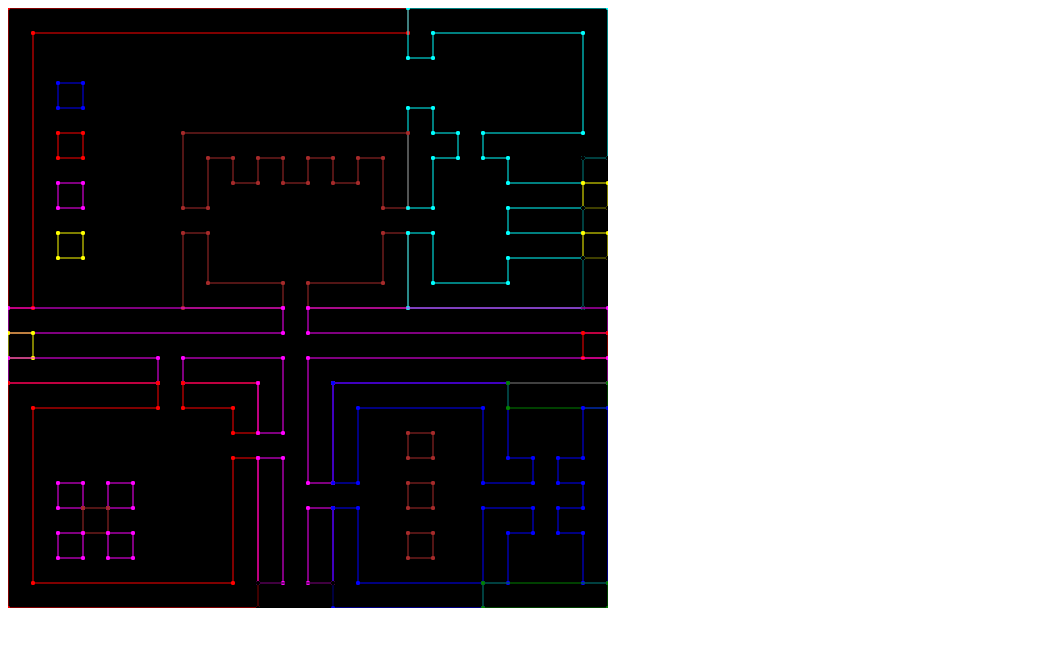
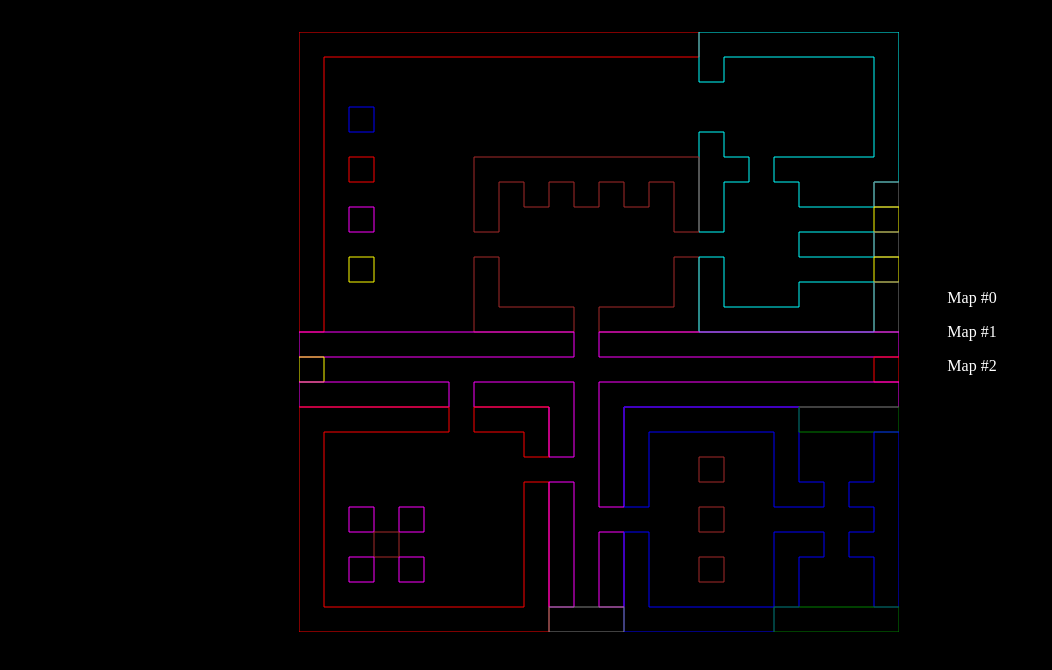
Before and after one commit to lstkenny/raycast, a plain HTML site: page index.html in a window 1280 px wide. Shown: the whole page, without its empty margins (0-1052 px from the left). Drawn offline with Linux system fonts and the light colour scheme.

Commit message:
Add css styles; Add map selection menu;

```diff
--- a/index.html
+++ b/index.html
@@ -2,6 +2,29 @@
 <html>
 <head>
 	<title>Ray cast</title>
+	<style type="text/css">
+		* {
+			padding: 0;
+			margin: 0;
+		}
+		body {
+			background: #000;
+			display: flex;
+			justify-content: center;
+			align-items: center;
+			color: #fff;
+		}
+		canvas {
+			margin: 2em;
+		}
+		#menu a {
+			width: 100%;
+			display: block;
+			margin: 1em;
+			color: #fff;
+			text-decoration: none;
+		}
+	</style>
 </head>
 <body>
 <script type="module" src="./index.js"></script>
--- a/index.js
+++ b/index.js
@@ -243,6 +243,14 @@ function convertMap() {
 	})
 }
 
+function setupMap(mapID) {
+	walls = []
+	vertices = []
+	map = maps[mapID]
+	convertMap()
+	vertices = getVertices(walls)
+}
+
 function drawLine(a, b, color = 1) {
 	ctx.beginPath()
 	ctx.moveTo(a.x, a.y)
@@ -250,8 +258,8 @@ function drawLine(a, b, color = 1) {
 	ctx.strokeStyle = tiles.colors[color]
 	ctx.lineWidth = 1
 	ctx.stroke()
-	drawPoint(a, color)
-	drawPoint(b, color)
+	// drawPoint(a, color)
+	// drawPoint(b, color)
 }
 
 function drawPoint(p, color = 1, r = 2) {
@@ -281,7 +289,7 @@ document.body.appendChild(cnv)
 const tiles = {
 	width: 25,
 	height: 25,
-	colors: ["white", "black", "blue", "green", "red", "brown", "magenta", "cyan", "yellow"]
+	colors: ["white", "grey", "blue", "green", "red", "brown", "magenta", "cyan", "yellow"]
 }
 const maps = [
 	[
@@ -362,12 +370,28 @@ const maps = [
 	]
 ]
 
-const map = maps[2]
+const menu = document.createElement("div")
+menu.id = "menu"
+maps.forEach((item, index) => {
+	const link = document.createElement("a")
+	link.href = "#"
+	link.dataset.id = index
+	link.textContent = `Map #${index}`
+	link.addEventListener("click", e => {
+		e.preventDefault()
+		setupMap(e.target.dataset.id)
+		draw()
+	})
+	menu.appendChild(link)
+})
+document.body.appendChild(menu)
 
-const walls = []
-convertMap()
 const ls = new LightSource(150, 300)
-const vertices = getVertices(walls)
+
+let map = maps[0]
+let walls = []
+let vertices = []
+setupMap(2)
 
 cnv.addEventListener("mousemove", e => {
 	ls.setPos(e.offsetX, e.offsetY)
```
